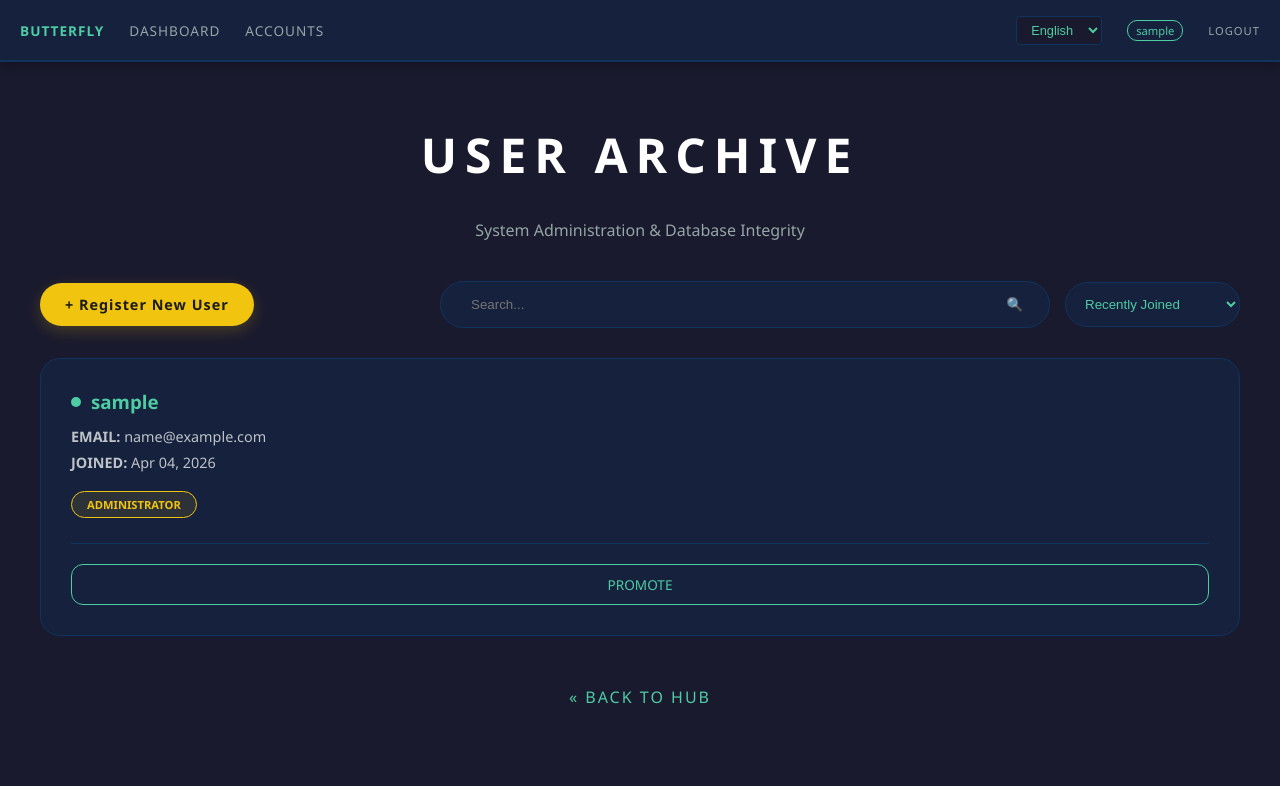
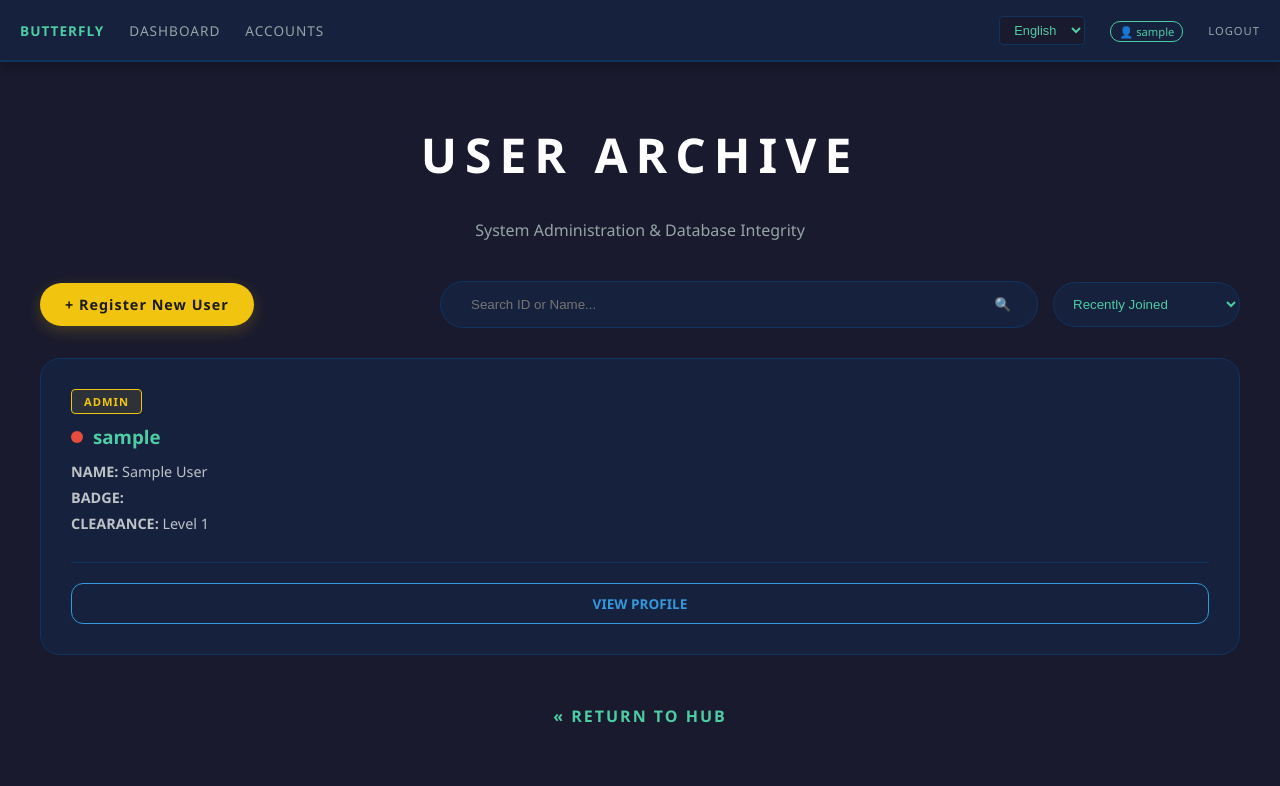
Before and after one commit to elhamuddinmayar/pose_and_gesture_recognition_system, a Django app: page /accounts/manage/ in a window 1280 px wide. Shown: the top 786 px of the page. Run offline with Django 5.2, Linux system fonts and the light colour scheme; the visitor is signed in with stand-in values (Sample User, id 1); data comes from the database, SQL or seed files in the repository.

Commit message:
Enhance user profiles: Add role-based sorting (Supervisor/Operator) and optimize management views. - Fixes #5

```diff
--- a/help.txt
+++ b/help.txt
@@ -5,3 +5,6 @@ The Feature: When a "Gesture Event" is triggered, save a 10-second clip of that
 Why: Users need evidence, not just a log entry in a database.
 
 Email/SMS Alerts | Easy | `views.py`, `settings.py` (using `django.core.mail`) |
+
+
+6:camera control part able to connect camera details (connection ,analyszing)
--- a/surveillance/apps.py
+++ b/surveillance/apps.py
@@ -8,6 +8,7 @@ class SurveillanceConfig(AppConfig):
     def ready(self):
         # Ensure we only start the camera once, even with the reloader active
         if 'runserver' in sys.argv and os.environ.get('RUN_MAIN') == 'true':
+            #catch data from engine to handle for system and it will start automatically by running server
             from .engine import monitor
             if not monitor.is_alive():
                 print("--- Starting Background Surveillance Engine ---")
--- a/surveillance/consumers.py
+++ b/surveillance/consumers.py
@@ -1,6 +1,8 @@
 from channels.generic.websocket import AsyncWebsocketConsumer
 import json
 
+
+#websock connection for continouse process
 class PoseConsumer(AsyncWebsocketConsumer):
     async def connect(self):
         # Join the global surveillance group
--- a/surveillance/engine.py
+++ b/surveillance/engine.py
@@ -10,7 +10,7 @@ from deepface import DeepFace
 from channels.layers import get_channel_layer
 from asgiref.sync import async_to_sync
 
-# --- EXACT PATHS PROVIDED ---
+#the deepface address that has been localize in project
 BASE_DIR = os.path.dirname(os.path.dirname(os.path.abspath(__file__)))
 YOLO_PATH = os.path.join(BASE_DIR, 'surveillance', 'models', 'yolo11n_models', 'yolo11n-pose.pt')
 DEEPFACE_MODELS = os.path.join(BASE_DIR, 'surveillance', 'models')
--- a/surveillance/routing.py
+++ b/surveillance/routing.py
@@ -1,6 +1,8 @@
 from django.urls import re_path
 from . import consumers
 
+
+#websock connetion routing
 websocket_urlpatterns = [
     re_path(r'ws/pose/$', consumers.PoseConsumer.as_asgi()),
 ]
--- a/surveillance/templates/base.html
+++ b/surveillance/templates/base.html
@@ -105,7 +105,11 @@
             </select>
 
             {% if user.is_authenticated %}
-                <span class="user-tag">{{ user.username }}</span>
+                <a href="{% url 'account_detail' user.id %}" style="text-decoration: none;">
+                    <span class="user-tag">
+                        👤 {{ user.username }}
+                    </span>
+                </a>
                 <a href="{% url 'logout' %}" class="nav-item" style="font-size: 0.7rem;">{% trans "Logout" %}</a>
             {% endif %}
         </div>
--- a/surveillance/templates/registration/login.html
+++ b/surveillance/templates/registration/login.html
@@ -97,7 +97,6 @@
             <button type="submit" class="btn-cyber">{% trans "Access System" %}</button>
         </form>
         <div class="links">
-            <a href="{% url 'register' %}">{% trans "Create Account" %}</a>
             <a href="{% url 'home' %}" style="color: #95a5a6;">{% trans "Cancel" %}</a>
         </div>
     </div>
--- a/surveillance/templates/surveillance/account_manage.html
+++ b/surveillance/templates/surveillance/account_manage.html
@@ -9,6 +9,7 @@
         --danger: #e74c3c;
         --warning: #f1c40f;
         --info: #3498db;
+        --success: #2ecc71;
     }
 
     .manage-wrapper {
@@ -98,19 +99,45 @@
         display: flex;
         flex-direction: column;
         justify-content: space-between;
+        transition: 0.3s;
     }
 
-    .user-identity h3 { color: var(--accent); margin: 0 0 10px 0; display: flex; align-items: center; gap: 10px; }
-    .status-indicator { height: 10px; width: 10px; border-radius: 50%; background: var(--accent); }
-    .user-details { font-size: 0.9rem; color: #bdc3c7; line-height: 1.8; }
-    .role-badge { display: inline-block; padding: 5px 15px; border-radius: 30px; font-size: 0.7rem; margin-top: 15px; font-weight: bold; }
+    .user-card:hover {
+        border-color: var(--accent);
+        transform: translateY(-5px);
+        box-shadow: 0 10px 20px rgba(0,0,0,0.3);
+    }
+
+    .user-identity h3 { color: var(--accent); margin: 0 0 5px 0; display: flex; align-items: center; gap: 10px; }
+
+    /* Status Indicator Logic */
+    .status-indicator { height: 12px; width: 12px; border-radius: 50%; }
+    .status-online { background: var(--success); box-shadow: 0 0 10px var(--success); }
+    .status-offline { background: var(--danger); }
+
+    .user-details { font-size: 0.9rem; color: #bdc3c7; line-height: 1.8; margin-top: 10px; }
+
+    /* Role Badges */
+    .role-badge {
+        display: inline-block;
+        padding: 4px 12px;
+        border-radius: 4px;
+        font-size: 0.7rem;
+        font-weight: bold;
+        text-transform: uppercase;
+        margin-bottom: 10px;
+        letter-spacing: 1px;
+    }
     .badge-admin { background: rgba(241, 196, 15, 0.1); color: var(--warning); border: 1px solid var(--warning); }
+    .badge-supervisor { background: rgba(52, 152, 219, 0.1); color: var(--info); border: 1px solid var(--info); }
     .badge-obs { background: rgba(149, 165, 166, 0.1); color: #95a5a6; border: 1px solid #95a5a6; }
 
     .card-actions { margin-top: 25px; padding-top: 20px; border-top: 1px solid var(--border); display: flex; gap: 12px; }
-    .action-link { flex: 1; text-align: center; padding: 10px; border-radius: 12px; text-decoration: none; font-size: 0.85rem; transition: 0.3s; }
-    .btn-toggle { border: 1px solid var(--accent); color: var(--accent); }
-    .btn-toggle:hover { background: var(--accent); color: #1a1a1a; }
+    .action-link { flex: 1; text-align: center; padding: 10px; border-radius: 12px; text-decoration: none; font-size: 0.85rem; transition: 0.3s; font-weight: bold; }
+
+    .btn-view { border: 1px solid var(--info); color: var(--info); }
+    .btn-view:hover { background: var(--info); color: white; }
+
     .btn-delete { border: 1px solid var(--danger); color: var(--danger); max-width: 50px; }
     .btn-delete:hover { background: var(--danger); color: white; }
 
@@ -134,55 +161,74 @@
 
         <form method="GET" action="{% url 'account_manage' %}" class="controls-group" id="masterForm">
             <div class="search-form">
-                <input type="text" name="q" class="search-input" placeholder="{% trans 'Search...' %}" value="{{ query|default:'' }}">
+                <input type="text" name="q" class="search-input" placeholder="{% trans 'Search ID or Name...' %}" value="{{ query|default:'' }}">
                 <button type="submit" style="background:transparent; border:none; color:var(--accent); cursor: pointer;">🔍</button>
             </div>
 
             <select name="sort" class="sort-select" onchange="this.form.submit()">
-                <option value="date_new" {% if current_sort == 'date_new' or current_sort == '-date_joined' %}selected{% endif %}>{% trans "Recently Joined" %}</option>
+                <option value="date_new" {% if current_sort == 'date_new' %}selected{% endif %}>{% trans "Recently Joined" %}</option>
                 <option value="date_old" {% if current_sort == 'date_old' %}selected{% endif %}>{% trans "Oldest Members" %}</option>
+
                 <option value="name_asc" {% if current_sort == 'name_asc' %}selected{% endif %}>{% trans "Name (A-Z)" %}</option>
                 <option value="name_desc" {% if current_sort == 'name_desc' %}selected{% endif %}>{% trans "Name (Z-A)" %}</option>
-                <option value="rank_admin" {% if current_sort == 'rank_admin' %}selected{% endif %}>{% trans "Rank: Admin First" %}</option>
-                <option value="rank_obs" {% if current_sort == 'rank_obs' %}selected{% endif %}>{% trans "Rank: Observer First" %}</option>
+
+                <option value="rank_admin" {% if current_sort == 'rank_admin' %}selected{% endif %}>{% trans "Rank: Admins First" %}</option>
+                <option value="rank_obs" {% if current_sort == 'rank_obs' %}selected{% endif %}>{% trans "Rank: Observers First" %}</option>
+
+                <option value="role_supervisor" {% if current_sort == 'role_supervisor' %}selected{% endif %}>{% trans "Role: Supervisors First" %}</option>
+                <option value="role_operator" {% if current_sort == 'role_operator' %}selected{% endif %}>{% trans "Role: Operators First" %}</option>
             </select>
-
             {% if is_filtered %}
-            <a href="{% url 'account_manage' %}" style="color: var(--danger); text-decoration: none; font-size: 0.75rem; border-bottom: 1px solid var(--danger); white-space: nowrap; margin-left: 10px;">
-                ✕ {% trans "CLEAR" %}
+            <a href="{% url 'account_manage' %}" style="color: var(--danger); text-decoration: none; font-size: 0.75rem; border-bottom: 1px solid var(--danger); white-space: nowrap;">
+                ✕ {% trans "RESET" %}
             </a>
             {% endif %}
         </form>
     </div>
 
     <div class="user-grid">
-        {% for user in users %}
+        {% for u in users %}
         <div class="user-card">
             <div class="user-identity">
-                <h3><div class="status-indicator"></div> {{ user.username }}</h3>
+                {% if u.is_superuser or u.profile.role == 'admin' %}
+                    <span class="role-badge badge-admin">{% trans "Admin" %}</span>
+                {% elif u.profile.role == 'supervisor' %}
+                    <span class="role-badge badge-supervisor">{% trans "Supervisor" %}</span>
+                {% else %}
+                    <span class="role-badge badge-obs">{% trans "Operator" %}</span>
+                {% endif %}
+
+                <a href="{% url 'account_detail' u.id %}" style="text-decoration: none;">
+                    <h3>
+                        <div class="status-indicator {% if u.profile.is_on_duty %}status-online{% else %}status-offline{% endif %}"></div>
+                        {{ u.username }}
+                    </h3>
+                </a>
+
                 <div class="user-details">
-                    <div><strong>{% trans "EMAIL:" %}</strong> {{ user.email }}</div>
-                    <div><strong>{% trans "JOINED:" %}</strong> {{ user.date_joined|date:"M d, Y" }}</div>
+                    <div><strong>{% trans "NAME:" %}</strong> {{ u.get_full_name|default:"---" }}</div>
+                    <div><strong>{% trans "BADGE:" %}</strong> {{ u.profile.badge_number }}</div>
+                    <div><strong>{% trans "CLEARANCE:" %}</strong> Level {{ u.profile.clearance_level|default:"1" }}</div>
                 </div>
-                {% if user.is_superuser or user.groups.all %}
-                    <span class="role-badge badge-admin">{% trans "ADMINISTRATOR" %}</span>
-                {% else %}
-                    <span class="role-badge badge-obs">{% trans "OBSERVER" %}</span>
-                {% endif %}
             </div>
 
             <div class="card-actions">
-                <a href="{% url 'toggle_admin_role' user.id %}" class="action-link btn-toggle">
-                   {% if user.groups.all %}{% trans "DEMOTE" %}{% else %}{% trans "PROMOTE" %}{% endif %}
+                <a href="{% url 'account_detail' u.id %}" class="action-link btn-view">
+                    {% trans "VIEW PROFILE" %}
                 </a>
-                {% if user.id != request.user.id %}
-                <a href="javascript:void(0)" onclick="if(confirm('Terminate access?')) { window.location.href='{% url 'delete_user' user.id %}' }" class="action-link btn-delete">🗑</a>
+
+                {% if request.user.is_superuser and u != request.user %}
+                <a href="{% url 'delete_user' u.id %}"
+                   class="action-link btn-delete"
+                   onclick="return confirm('{% trans "Are you sure you want to delete this user? This action cannot be undone." %}')">
+                    🗑️
+                </a>
                 {% endif %}
             </div>
         </div>
         {% empty %}
         <div style="grid-column: 1/-1; text-align: center; padding: 50px; color: #95a5a6;">
-            {% trans "No users found matching your criteria." %}
+            {% trans "No matching records found in the archive." %}
         </div>
         {% endfor %}
     </div>
@@ -190,22 +236,20 @@
     {% if users.has_other_pages %}
     <div class="pagination-wrapper">
         {% if users.has_previous %}
-            <a href="?page={{ users.previous_page_number }}&q={{ query }}&sort={{ current_sort }}" class="page-link">« {% trans "Prev" %}</a>
+            <a href="?page={{ users.previous_page_number }}&q={{ query }}&sort={{ current_sort }}" class="page-link">«</a>
         {% endif %}
 
-        <span class="page-current">
-            {{ users.number }} / {{ users.paginator.num_pages }}
-        </span>
+        <span class="page-current">{{ users.number }} / {{ users.paginator.num_pages }}</span>
 
         {% if users.has_next %}
-            <a href="?page={{ users.next_page_number }}&q={{ query }}&sort={{ current_sort }}" class="page-link">{% trans "Next" %} »</a>
+            <a href="?page={{ users.next_page_number }}&q={{ query }}&sort={{ current_sort }}" class="page-link">»</a>
         {% endif %}
     </div>
     {% endif %}
 
     <div style="margin-top: 50px; text-align: center;">
-        <a href="{% url 'home' %}" style="color: var(--accent); text-decoration: none; letter-spacing: 2px;">
-            « {% trans "BACK TO HUB" %}
+        <a href="{% url 'home' %}" style="color: var(--accent); text-decoration: none; letter-spacing: 2px; font-weight: bold;">
+            « {% trans "RETURN TO HUB" %}
         </a>
     </div>
 </div>
--- a/surveillance/templates/surveillance/dashboard.html
+++ b/surveillance/templates/surveillance/dashboard.html
@@ -80,7 +80,7 @@
         <h2 style="font-size: 0.8rem; color: #4ecca3;">{% trans "Surveillance Hub" %}</h2>
         <p style="font-size: 0.7rem; color: #95a5a6;">{% trans "Database and Subject enrollment has been moved to the Management Portal." %}</p>
 
-        {% if user.is_staff %}
+        {% if is_admin or user.profile.role == 'supervisor' %}
             <a href="{% url 'target_management' %}" class="btn-nav">
                 {% trans "Manage Watchlist" %}
             </a>
--- a/surveillance/urls.py
+++ b/surveillance/urls.py
@@ -14,7 +14,9 @@ urlpatterns = [
     path("login/", views.login_view, name="login"),
     path("logout/", views.log_out_view, name="logout"),
     path('accounts/manage/', views.account_manage, name='account_manage'),
+    path('accounts/manage/<int:user_id>/', views.account_detail, name='account_detail'),
     path('accounts/delete/<int:user_id>/', views.delete_user, name='delete_user'),
+    path('profile/update/<int:pk>/', views.account_update, name='update_profile'),
     path('accounts/toggle-role/<int:user_id>/', views.toggle_admin_role, name='toggle_admin_role'),
     # Password Reset URLs
     path('password-reset/', auth_views.PasswordResetView.as_view(), name='password_reset'),
--- a/surveillance/views.py
+++ b/surveillance/views.py
@@ -6,13 +6,22 @@ from django.contrib.auth.decorators import login_required, user_passes_test
 from django.utils import timezone
 from django.db import models
 from datetime import timedelta
-from .forms import UserRegistrationForm, LoginForm,TargetPersonForm
-from .models import TargetPerson
 from django.core.paginator import Paginator
+from django.core.exceptions import PermissionDenied
+from django.utils.translation import gettext as _ # Added for the _() function
+from django.contrib.admin.views.decorators import staff_member_required # Added this
+
+# Note: SecurityProfile is a MODEL, not a form. Remove it from your .forms import line
+from .forms import UserRegistrationForm, LoginForm, TargetPersonForm, UserUpdateForm
+from .models import TargetPerson, SecurityProfile
+
 
 # Helper to check if user has admin privileges
 def is_admin(user):
-    return user.is_authenticated and (user.is_superuser or user.groups.filter(name='Admin').exists())
+    if not user.is_authenticated:
+        return False
+    # Check if they are a Django Superuser OR if their profile role is 'admin'
+    return user.is_superuser or user.profile.role == 'admin'
 
 @login_required
 def dashboard(request):
@@ -31,9 +40,11 @@ def home(request):
         'is_admin': is_admin(request.user)
     })
 
+def is_privileged_staff(user):
+    return user.is_authenticated and (user.profile.role in ['admin', 'supervisor'] or user.is_superuser)
 
 @login_required
-@user_passes_test(is_admin, login_url='home')
+@user_passes_test(is_privileged_staff, login_url='home')
 def target_management(request):
     targets = TargetPerson.objects.all().order_by('-id')
     return render(request, 'surveillance/target_management.html', {
@@ -42,7 +53,7 @@ def target_management(request):
     })
 
 @login_required
-@user_passes_test(is_admin, login_url='home')
+@user_passes_test(is_privileged_staff, login_url='home')
 def target_registration(request):
     """View to render the full registration page and handle logic"""
     if request.method == 'POST':
@@ -59,8 +70,10 @@ def target_registration(request):
 
 
 #....... targer person.....
+
+#target person details
 @login_required
-@user_passes_test(is_admin, login_url='home')
+@user_passes_test(is_admin, login_url='target_management')
 def target_detail(request, pk):
     target = get_object_or_404(TargetPerson, pk=pk)
     return render(request, 'surveillance/target_management_details.html', {
@@ -68,9 +81,9 @@ def target_detail(request, pk):
         'is_admin': True
     })
 
-
+#uploading ther target person info to system
 @login_required
-@user_passes_test(is_admin, login_url='home')
+@user_passes_test(is_privileged_staff, login_url='home')
 def upload_target(request):
     if request.method == 'POST':
         # 1. Initialize the form with POST data and FILES
@@ -118,27 +131,32 @@ def upload_target(request):
     return redirect('target_registration')
 
 #...................... Controlling Users By Admin .........................
-
 @login_required
 @user_passes_test(is_admin, login_url='home')
 def account_manage(request):
     query = request.GET.get('q', '')
     sort_type = request.GET.get('sort', '-date_joined')
 
-    # Base Queryset
-    users_list = User.objects.filter(
+    # Base Queryset - Added select_related for performance when sorting by profile roles
+    users_list = User.objects.select_related('profile').filter(
         models.Q(username__icontains=query) |
         models.Q(email__icontains=query)
     )
 
-    # Sorting Logic (Optimized)
+    # Sorting Logic (Old rules preserved + New Rank properties added)
     sort_map = {
+        # --- Original Rules ---
         'name_asc': 'username',
         'name_desc': '-username',
         'date_old': 'date_joined',
         'date_new': '-date_joined',
         'rank_admin': ['-is_staff', 'username'],
         'rank_obs': ['is_staff', 'username'],
+
+        # --- New Tactical Rank Properties ---
+        # Sorts by the 'role' field in your SecurityProfile model
+        'role_supervisor': ['-profile__role', 'username'], # Supervisors usually sort to top alphabetically
+        'role_operator': ['profile__role', 'username'],   # Operators sort to bottom/top based on string
     }
 
     order = sort_map.get(sort_type, '-date_joined')
@@ -147,11 +165,10 @@ def account_manage(request):
     else:
         users_list = users_list.order_by(order)
 
-
+    # Pagination
     paginator = Paginator(users_list, 6)
     page_number = request.GET.get('page')
     users = paginator.get_page(page_number)
-
 
     is_filtered = bool(query or sort_type not in ['-date_joined', 'date_new'])
 
@@ -163,6 +180,8 @@ def account_manage(request):
         'is_filtered': is_filtered
     })
 
+
+#deletation of system users
 @login_required
 @user_passes_test(is_admin, login_url='home')
 def delete_user(request, user_id):
@@ -176,6 +195,8 @@ def delete_user(request, user_id):
     messages.success(request, f"User '{username}' has been removed from the system.")
     return redirect('account_manage')
 
+
+#handle user role like admin or sub admin
 @login_required
 @user_passes_test(is_admin, login_url='home')
 def toggle_admin_role(request, user_id):
@@ -194,27 +215,33 @@ def toggle_admin_role(request, user_id):
     user_to_mod.save()
     return redirect('account_manage')
 
-# --- Auth Views ---
+
+#................   Auth system control part................
+#User registration
 def register(request):
     if request.method == 'POST':
-        user_form = UserRegistrationForm(request.POST)
+        user_form = UserRegistrationForm(request.POST, request.FILES)
         if user_form.is_valid():
             new_user = user_form.save(commit=False)
             new_user.set_password(user_form.cleaned_data['password'])
             new_user.save()
-            messages.success(request, 'Profile Initialized!')
+
+            # Link the profile
+            SecurityProfile.objects.create(
+                user=new_user,
+                badge_number=user_form.cleaned_data['badge_number'],
+                profile_picture=user_form.cleaned_data.get('profile_picture'),
+                role=user_form.cleaned_data['role'],
+                emergency_contact=user_form.cleaned_data['emergency_contact']
+            )
+
+            messages.success(request, f'Security Profile for {new_user.username} Initialized!')
             return redirect("login")
-        else:
-            # If the form is invalid (e.g., username taken),
-            # we send an error message to the user.
-            messages.error(request, 'Registration failed. Please correct the errors below.')
     else:
         user_form = UserRegistrationForm()
 
-    # We return the user_form object which now contains the error list
     return render(request, 'registration/register.html', {'user_form': user_form})
-
-
+#user login
 def login_view(request):
     if request.user.is_authenticated: return redirect('home')
     if request.method == 'POST':
@@ -234,8 +261,60 @@ def login_view(request):
     else:
         form = LoginForm()
     return render(request, 'registration/login.html', {'form': form})
-
+#user log out
 def log_out_view(request):
     logout(request)
     messages.info(request, "Session Terminated.")
     return redirect("login")
+
+
+@login_required
+def account_detail(request, user_id):
+    # Fetch the user being requested
+    target_user = get_object_or_404(User, id=user_id)
+
+    # Logic: Only Admin can see others. Non-admins can ONLY see their own ID.
+    if not request.user.is_superuser and request.user.id != target_user.id:
+        raise PermissionDenied("You do not have permission to view this profile.")
+
+    return render(request, 'surveillance/account_manage_details.html', {
+        'target_user': target_user,
+        'profile': target_user.profile # Accessing the SecurityProfile model
+    })
+
+# views.py
+
+@staff_member_required
+def account_update(request, pk):
+    target_user = get_object_or_404(User, id=pk)
+    profile = target_user.profile
+
+    if request.method == 'POST':
+        form = UserUpdateForm(request.POST, request.FILES, instance=target_user)
+        if form.is_valid():
+            form.save()
+
+            profile.badge_number = form.cleaned_data['badge_number']
+            profile.role = form.cleaned_data['role']
+            profile.emergency_contact = form.cleaned_data['emergency_contact']
+
+            if form.cleaned_data.get('profile_picture'):
+                profile.profile_picture = form.cleaned_data['profile_picture']
+
+            profile.save()
+            messages.success(request, _("Profile updated successfully."))
+            return redirect('account_detail', user_id=target_user.id)
+    else:
+        initial_data = {
+            'badge_number': profile.badge_number,
+            'role': profile.role,
+            'emergency_contact': profile.emergency_contact,
+        }
+        form = UserUpdateForm(instance=target_user, initial=initial_data)
+
+    # Add 'profile': profile to the dictionary below:
+    return render(request, 'surveillance/account_update.html', {
+        'form': form,
+        'target_user': target_user,
+        'profile': profile  # <--- THIS IS THE MISSING KEY
+    })
```
Also changed, not shown: surveillance/admin.py (+19 -2 lines), surveillance/forms.py (+39 -8 lines), surveillance/models.py (+22 -4 lines), surveillance/templates/registration/register.html (+63 -22 lines), surveillance/templates/surveillance/account_manage_details.html (added, +119 -0 lines), surveillance/templates/surveillance/account_update.html (added, +155 -0 lines), surveillance/migrations/0005_securityprofile.py (added).
